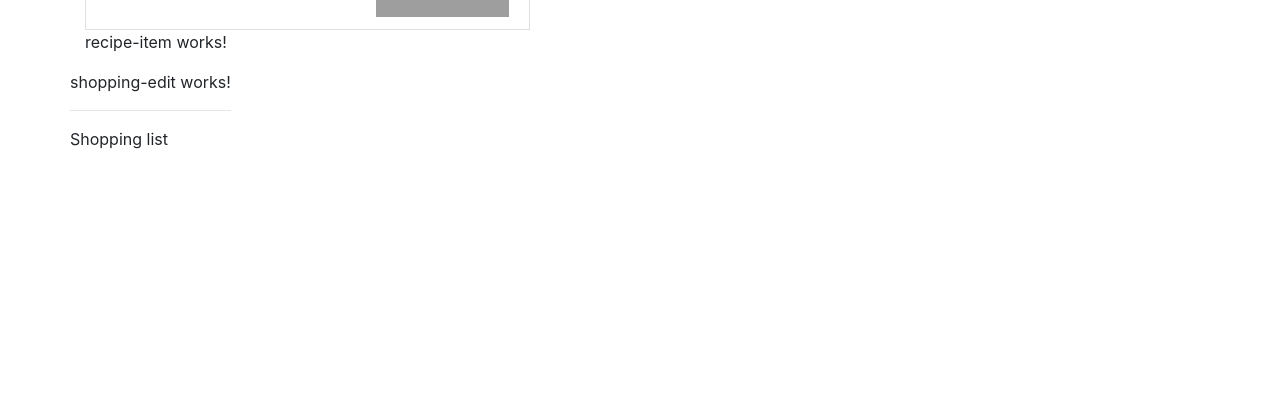
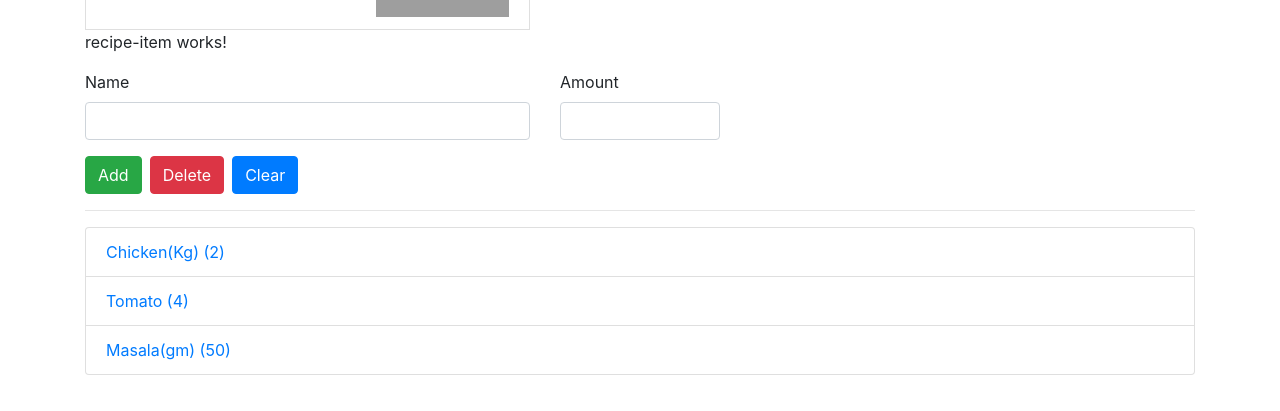
Before and after one commit to Indranil94/angular_recipe, an Angular app: page / in a window 1280 px wide. Shown: the part 223-634 px from the top of the page. Built offline with nearby package versions, Linux system fonts and the light colour scheme; grey boxes are pictures that could not be loaded.

Commit message:
Resolve issue #7

```diff
--- /dev/null
+++ b/src/app/shared/ingredient.model.ts
@@ -0,0 +1,3 @@
+export class Ingredient{
+    constructor(public name: string, public amount: number){}
+}
--- a/src/app/shopping-list/shopping-edit/shopping-edit.component.html
+++ b/src/app/shopping-list/shopping-edit/shopping-edit.component.html
@@ -1 +1,23 @@
-<p>shopping-edit works!</p>
+<div class="row">
+    <div class="col-xs-12 col-lg-12">
+        <form>
+            <div class="row">
+                <div class="col-sm-5 form-group">
+                    <label for="name">Name</label>
+                    <input type="text" id="name" class="form-control">
+                </div>
+                <div class="col-sm-2 form-group">
+                    <label for="amount">Amount</label>
+                    <input type="number" id="amount" class="form-control">
+                </div>
+            </div>
+            <div class="row">
+                <div class="col-xs-12 col-lg-12 ">
+                    <button class="btn btn-success mr-2" type="submit">Add</button>
+                    <button class="btn btn-danger mr-2 " type="button">Delete</button>
+                    <button class="btn btn-primary mr-2" type="button">Clear</button>
+                </div>
+            </div>
+        </form>
+    </div>
+</div>
--- a/src/app/shopping-list/shopping-list.component.html
+++ b/src/app/shopping-list/shopping-list.component.html
@@ -1,7 +1,14 @@
 <div class="row">
-    <div class="col-xs-12">
+    <div class="col-xs-12 col-lg-12">
         <app-shopping-edit></app-shopping-edit>
         <hr>
-        <p>Shopping list</p>
+        <ul class="list-group">
+            <a
+                [ngStyle]="{cursor: 'pointer'}"
+                class="list-group-item"
+                *ngFor="let ingredient of ingredients"
+                >{{ ingredient.name }} ({{ ingredient.amount }})
+            </a>
+        </ul>
     </div>
 </div>
--- a/src/app/shopping-list/shopping-list.component.ts
+++ b/src/app/shopping-list/shopping-list.component.ts
@@ -1,4 +1,5 @@
 import { Component, OnInit } from '@angular/core';
+import { Ingredient } from '../shared/ingredient.model';
 
 @Component({
   selector: 'app-shopping-list',
@@ -7,6 +8,12 @@
 })
 export class ShoppingListComponent implements OnInit {
 
+  ingredients: Ingredient[] = [
+    new Ingredient("Chicken(Kg)",2),
+    new Ingredient("Tomato",4),
+    new Ingredient("Masala(gm)",50)
+  ];
+
   constructor() { }
 
   ngOnInit() {
```
Also changed, not shown: 1 other file (tests, documents, lock files or other folders).
